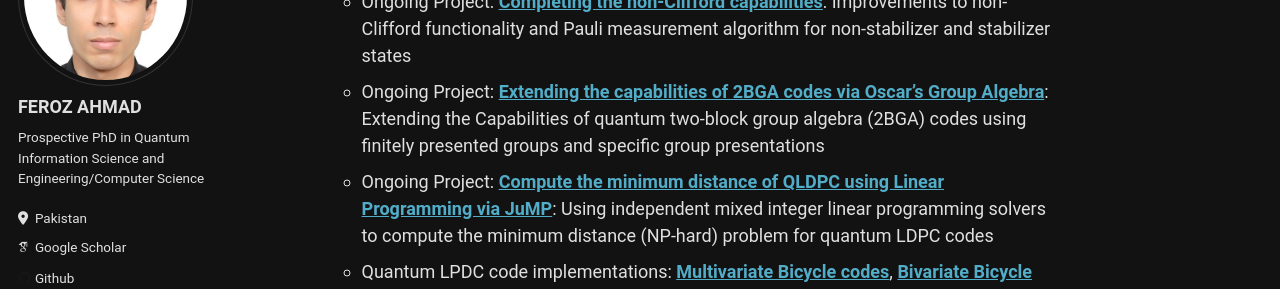
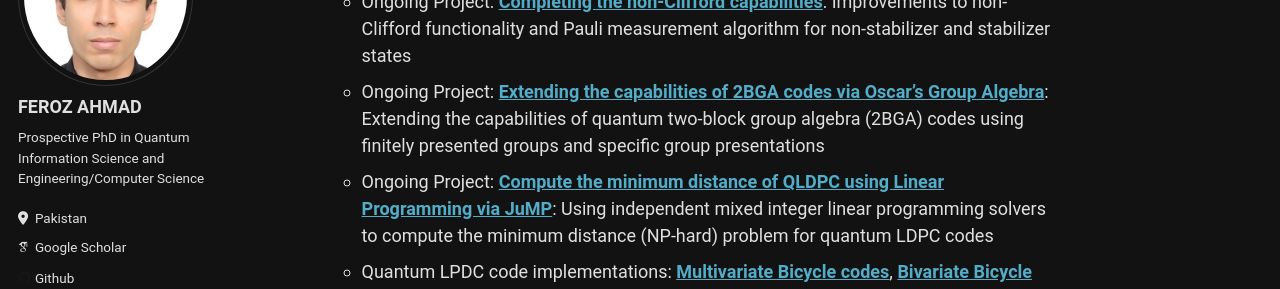
Before and after one commit to Fe-r-oz/Fe-r-oz.github.io, a Jekyll site: the page built from _pages/about.md, in a window 1280 px wide and 900 px high, scrolled down 535 px. Shown: the part 179-468 px from the top of the window. Built offline with Jekyll 4.4.1, drawn with Linux system fonts in a browser that asks for light colours; some web fonts are replaced.

```diff
--- a/_pages/about.md
+++ b/_pages/about.md
@@ -18,7 +18,7 @@ redirect_from:
 * **Quantum Error Correction Developer**, March 2024 - Present
  * My current projects as part of Quantum Savory organization open source bug bounty program includes the following:
     - Ongoing Project: **[Completing the non-Clifford capabilities](https://github.com/QuantumSavory/QuantumClifford.jl/issues/309)**: Improvements to non-Clifford functionality and Pauli measurement algorithm for non-stabilizer and stabilizer states
-    - Ongoing Project: **[Extending the capabilities of 2BGA codes via Oscar's Group Algebra](https://github.com/QuantumSavory/QuantumClifford.jl/issues/396)**: Extending the Capabilities of quantum two-block group algebra (2BGA) codes using finitely presented groups and specific group presentations
+    - Ongoing Project: **[Extending the capabilities of 2BGA codes via Oscar's Group Algebra](https://github.com/QuantumSavory/QuantumClifford.jl/issues/396)**: Extending the capabilities of quantum two-block group algebra (2BGA) codes using finitely presented groups and specific group presentations
     - Ongoing Project: **[Compute the minimum distance of QLDPC using Linear Programming via JuMP](https://github.com/QuantumSavory/QuantumClifford.jl/pull/439)**: Using independent mixed integer linear programming solvers to compute the minimum distance (NP-hard) problem for quantum LDPC codes
     - Quantum LPDC code implementations: **[Multivariate Bicycle codes](https://github.com/QuantumSavory/QuantumClifford.jl/pull/378)**, **[Bivariate Bicycle codes](https://github.com/QuantumSavory/QuantumClifford.jl/pull/399)**, **[Coprime Bivariate Bicycle codes](https://github.com/QuantumSavory/QuantumClifford.jl/pull/378)**, **[Haah's cubic codes](https://github.com/QuantumSavory/QuantumClifford.jl/pull/388)**,
   * I am passionate about quantum error correction, applied mathematics and coding theory.
```
